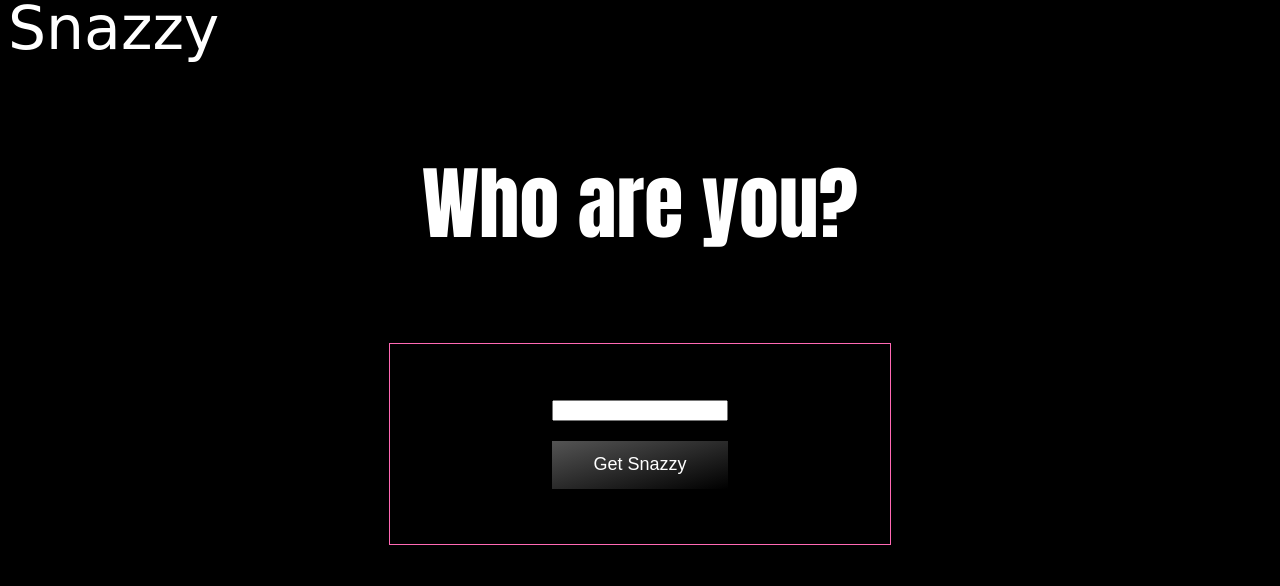
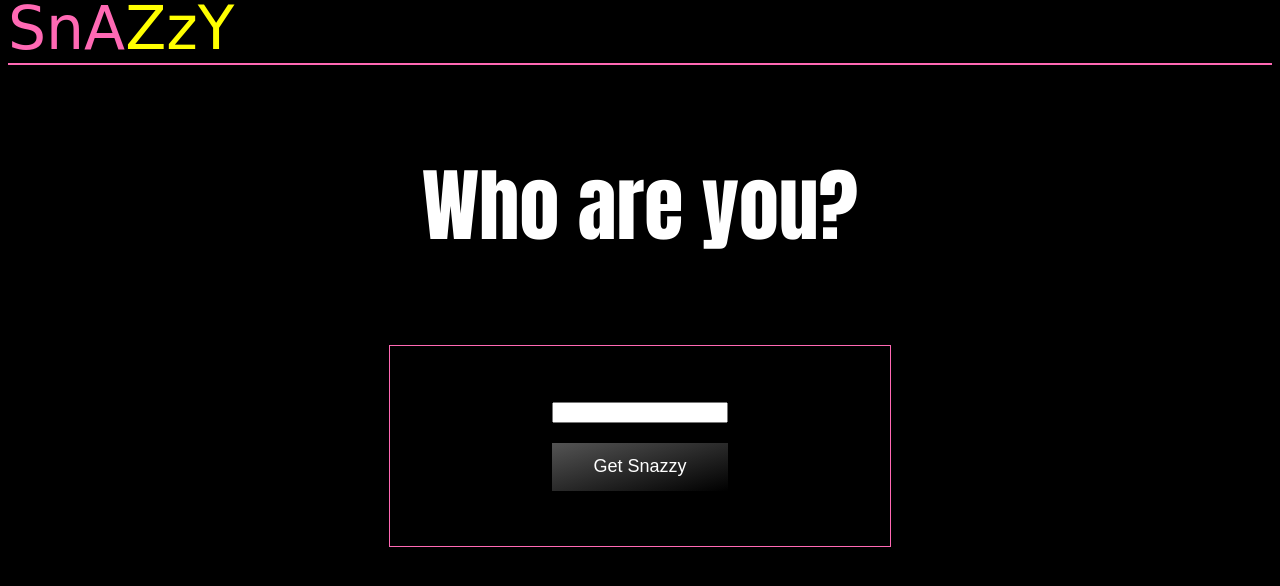
Before and after one commit to JordanGlanfield/snazzy, a React (Vite) app in the folder frontend/: page / in a window 1280 px wide. Shown: the top 586 px of the page. Built offline with nearby package versions, Linux system fonts and the light colour scheme.

Commit message:
restyle topbar and link to home page

```diff
--- a/frontend/src/App.jsx
+++ b/frontend/src/App.jsx
@@ -12,8 +12,8 @@ function App() {
 
     return (
         <>
-            <TopBar></TopBar>
             <BrowserRouter>
+                <TopBar></TopBar>
                 <Routes>
                     <Route index element={<Login />} />
                     <Route path="chat" element={<Chat />} />
--- a/frontend/src/components/TopBar/TopBar.jsx
+++ b/frontend/src/components/TopBar/TopBar.jsx
@@ -1,11 +1,16 @@
+import { Link } from 'react-router-dom'
+
 import styles from './TopBar.module.css'
 
 function TopBar() {
-    return (<div className={ styles.wrapper }>
-        <span className={ styles.title }>
-            Snazzy
-        </span>
-    </div>)
+    return (
+        <div className={styles.wrapper}>
+            <Link className={styles.title} to="/">
+                <span className={styles.pink}>SnA</span>
+                <span className={styles.yellow}>ZzY</span>
+            </Link>
+        </div>
+    )
 }
 
 export default TopBar
--- a/frontend/src/components/TopBar/TopBar.module.css
+++ b/frontend/src/components/TopBar/TopBar.module.css
@@ -1,9 +1,19 @@
 .wrapper {
     margin-top: -15px;
     width: 100%;
+    border-bottom: 2px solid hotpink;
 }
 
 .title {
     font-size: 60px;
     font-family: "Comic Sans MS", serif;
+    text-decoration: none;
 }
+
+.pink {
+    color: hotpink;
+}
+
+.yellow {
+    color: yellow;
+}
```
